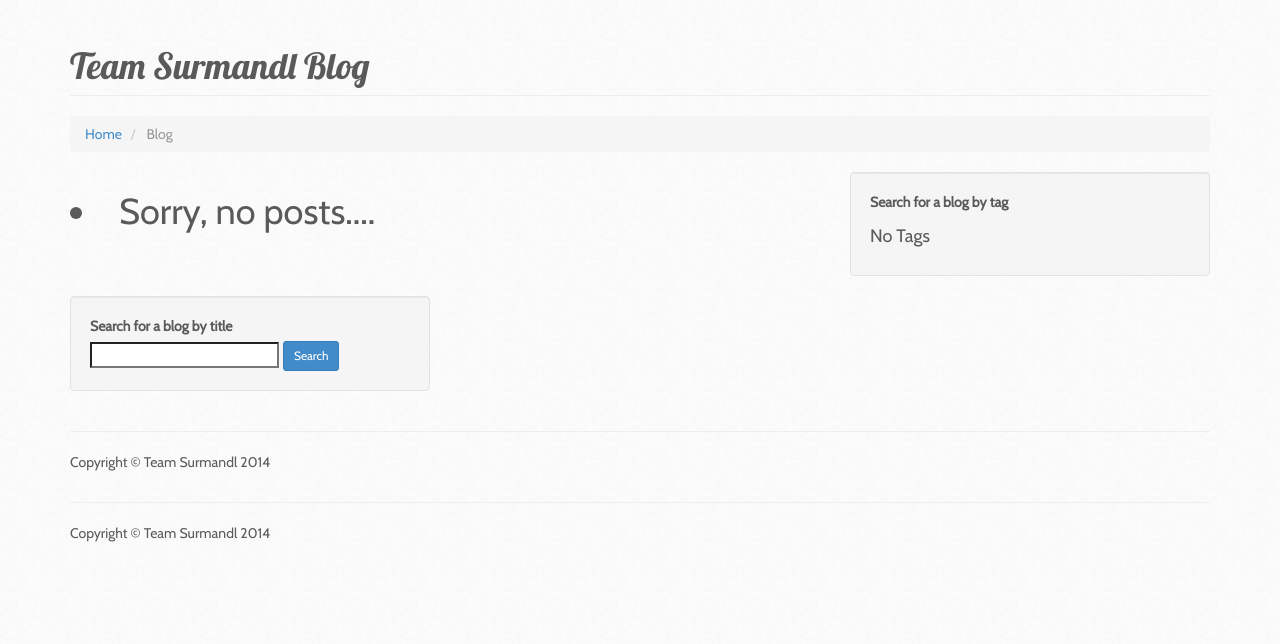
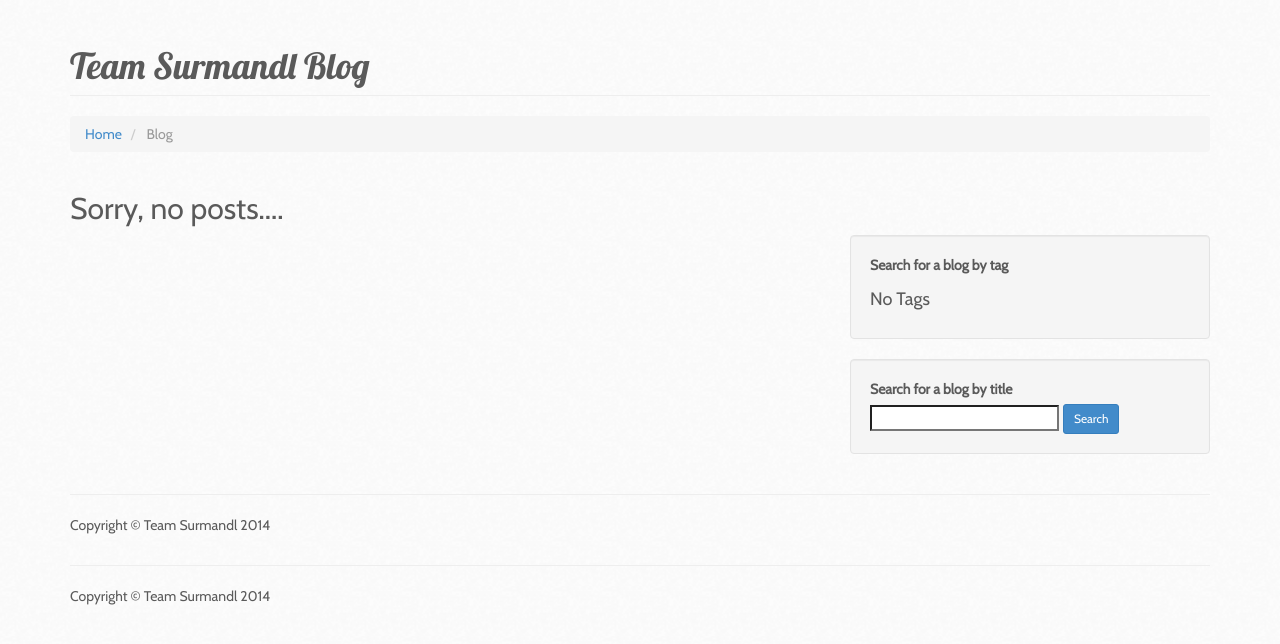
Before and after one commit to dsimandl/teamsurmandl, a Django app: template blog/templates/blog/post_list.html in a window 1280 px wide. Shown: the part 64-708 px from the top of the page. Run offline with Django 3.2, Linux system fonts and the light colour scheme; the template is opened without the code that fills it, so the values that code supplies are empty; some libraries are stand-ins or nearby versions.

Commit message:
fixed layout issues when no blog posts are present

```diff
--- a/blog/templates/blog/post_list.html
+++ b/blog/templates/blog/post_list.html
@@ -22,8 +22,7 @@
             </div>
         </div>
         <div class="row">
-            <div class="col-lg-8">
-                <h1>
+            <div class="col-md-8">
                     {% for post in post_list %}
                         <h1 id="blog_title">
                             <a href="{{ post.get_absolute_url }}">{{ post.title }}</a>
@@ -42,12 +41,11 @@
                         </p>
                         <a class="btn btn-primary" href="{{ post.get_absolute_url }}">Read More</a>
                     {% empty %}
-                        <li>Sorry, no posts....</li>
+                        <h2>Sorry, no posts....</h2>
                     {% endfor %}
-                </h1>
             </div>
             {% if user.is_staff %}
-                <div class="col-lg-4">
+                <div class="col-md-4 col-md-offset-8">
                     <div class="well">
                             <label for="post_link">Working with content</label>
                             <p>
@@ -56,7 +54,7 @@
                     </div>
                 </div>
             {% endif %}
-            <div class="col-lg-4">
+            <div class="col-md-4 col-md-offset-8">
                 <div class="well">
                     <label for="tag_link">Search for a blog by tag</label>
                     <p>
@@ -68,7 +66,7 @@
                     </p>
                 </div>
             </div>
-            <div class="col-lg-4">
+            <div class="col-md-4 col-md-offset-8">
                 <div class="well">
                     <form role="form" method="get" action="{% url 'blog:search' %}">
                         <label for="title_search">Search for a blog by title</label>
```
Also changed, not shown: README.md.
